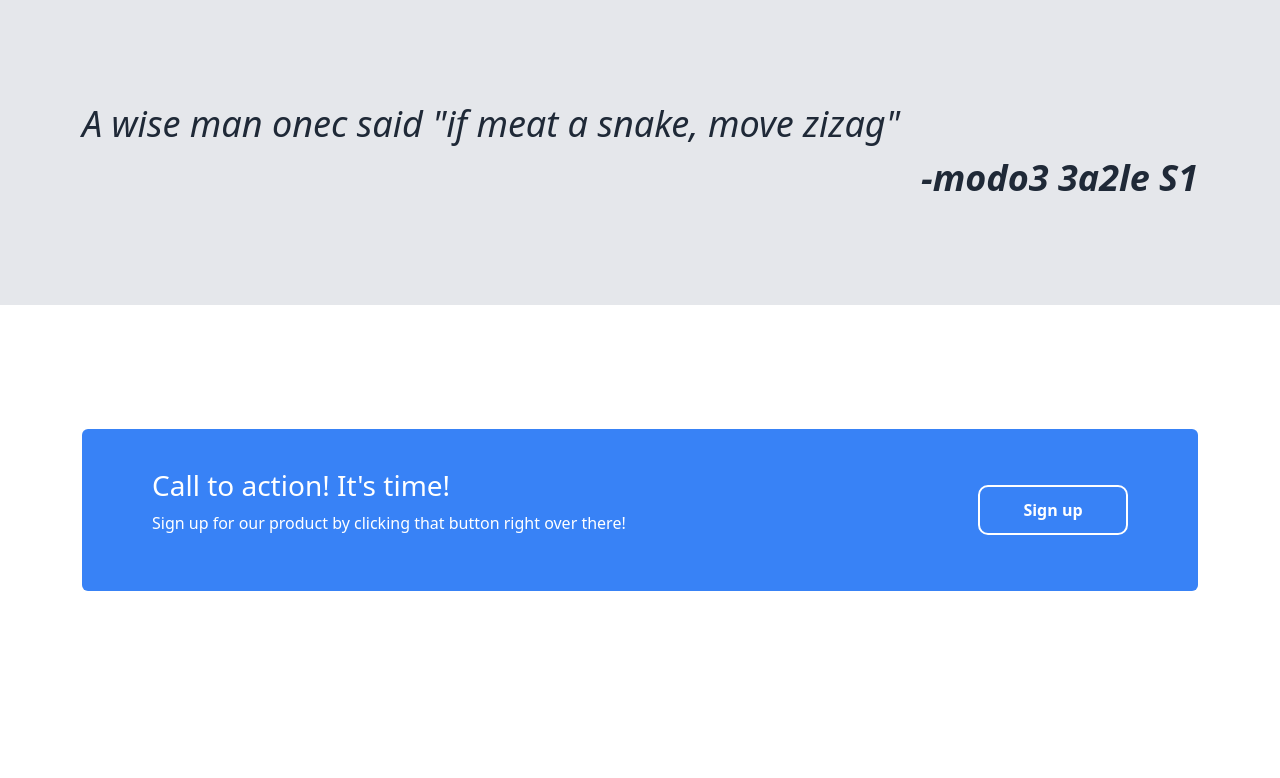
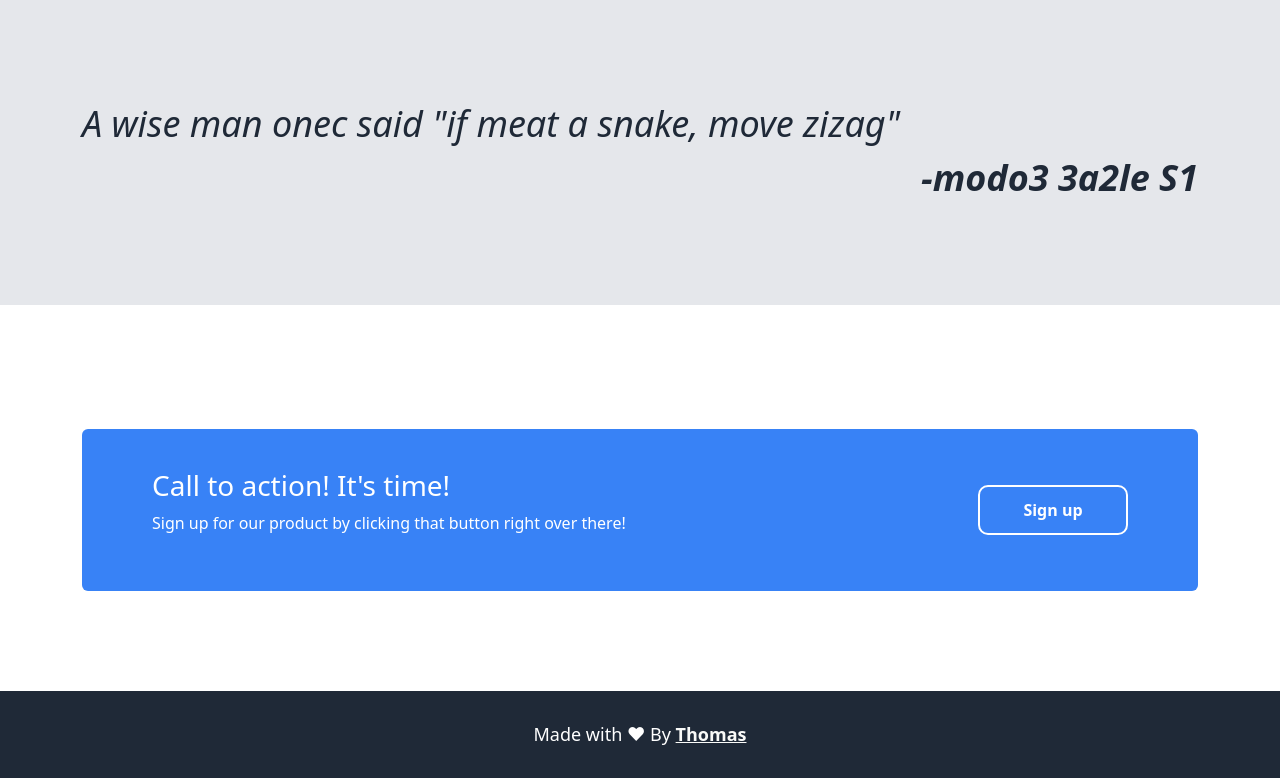
Before and after one commit to thomas011001/landing-page, a plain HTML site: page index.html in a window 1280 px wide. Shown: the part 1183-1961 px from the top of the page. Before the commit the page ends 1874 px from the top, so only its background shows below. Drawn offline with nearby package versions, Linux system fonts and the light colour scheme.

Commit message:
added footer

```diff
--- a/css/style.scss
+++ b/css/style.scss
@@ -154,4 +154,21 @@ body {
         flex-direction: column;
         align-items: start;
     }
+    .quote  {
+        padding-left: 50px;
+        padding-right: 50px;
+    }
 }
+footer {
+    text-align: center;
+    padding: 30px;
+    background-color: $dark-color;
+    color: white;
+    span {
+        font-size: 18px;
+        a {
+            color: #f9faf8;
+            font-weight: bold;
+        }
+    }
+}
--- a/index.html
+++ b/index.html
@@ -114,6 +114,10 @@
             </div>
         </div>
     </section>
+    <!-- footer -->
+    <footer>
+        <span>Made with ❤ By <a href="https://web.facebook.com/thomas.somo.3">Thomas</a></span>
+    </footer>
     <!-- bootstrap script file -->
     <script
         src="https://cdn.jsdelivr.net/npm/bootstrap@5.3.3/dist/js/bootstrap.bundle.min.js"
```
Also changed, not shown: css/style.css, 1 other file.
